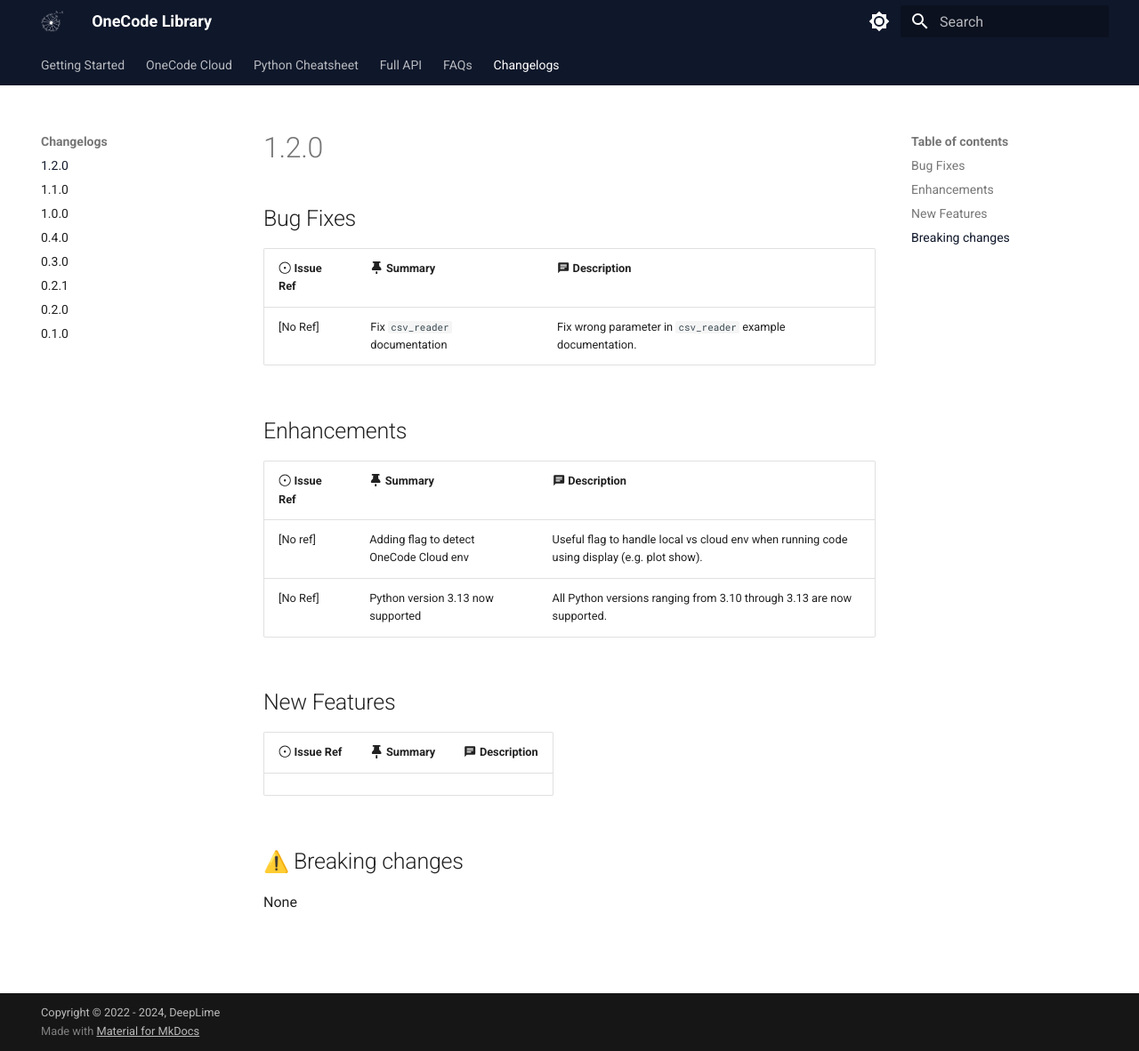
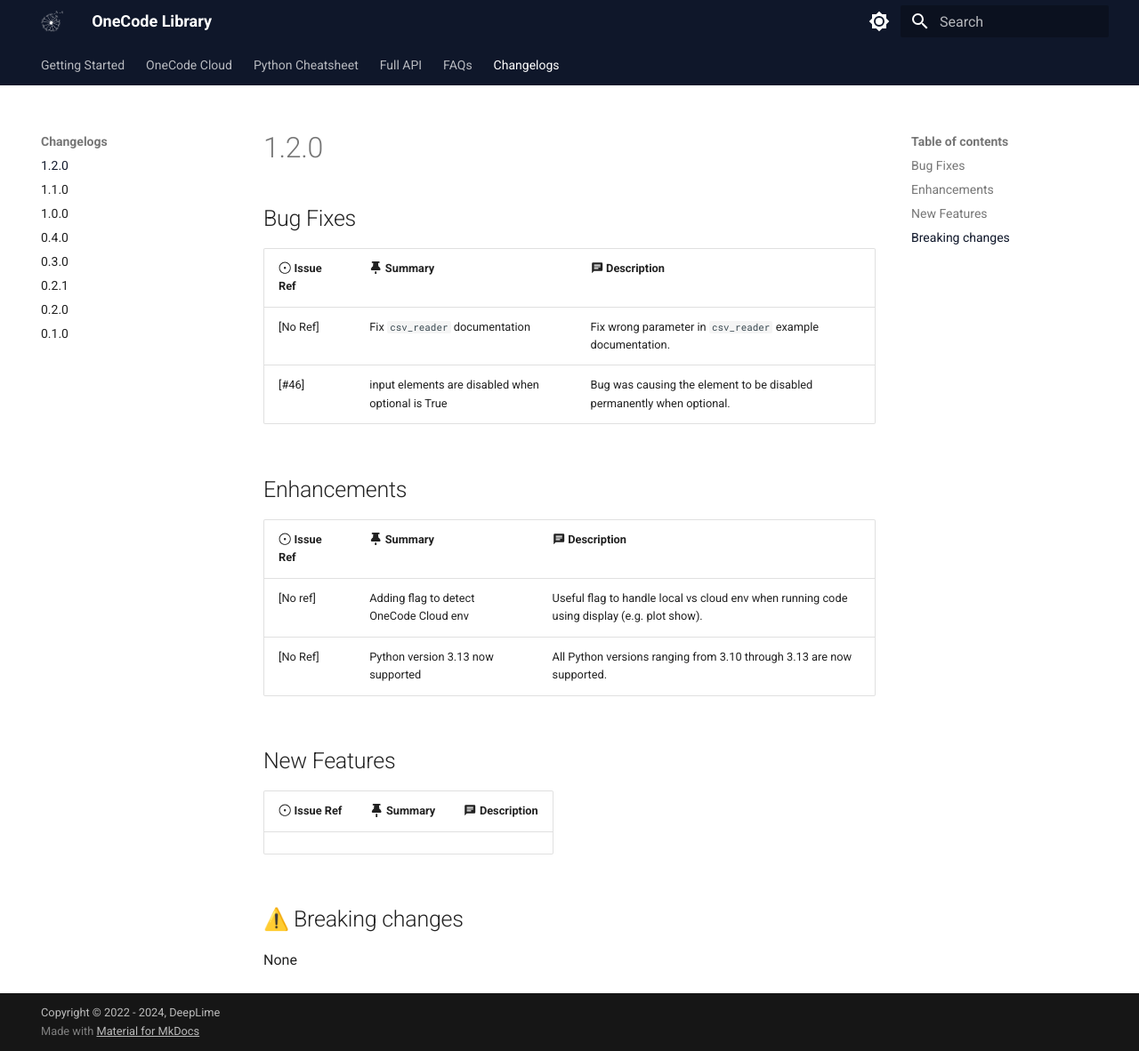
Before and after one commit to deeplime-io/onecode, an MkDocs documentation site: the page built from docs/changelogs/1.2.0.md, in a window 1280 px wide and 1182 px high. Shown: the whole window at 89% size. Built offline with MkDocs 1.6.1 and Material for MkDocs 9.7.7, drawn with Linux system fonts in a browser that asks for light colours; emoji names are drawn with the system emoji font; the version menu is left out.

Commit message:
update changelog

```diff
--- a/docs/changelogs/1.2.0.md
+++ b/docs/changelogs/1.2.0.md
@@ -3,6 +3,7 @@
 :octicons-issue-opened-24: Issue Ref | :fontawesome-solid-thumbtack: Summary | :material-message-text: Description
 -|-|-
 [No Ref] | Fix `csv_reader` documentation | Fix wrong parameter in `csv_reader` example documentation.
+[#46] | input elements are disabled when optional is True | Bug was causing the element to be disabled permanently when optional.
 
 
 ## Enhancements
```
